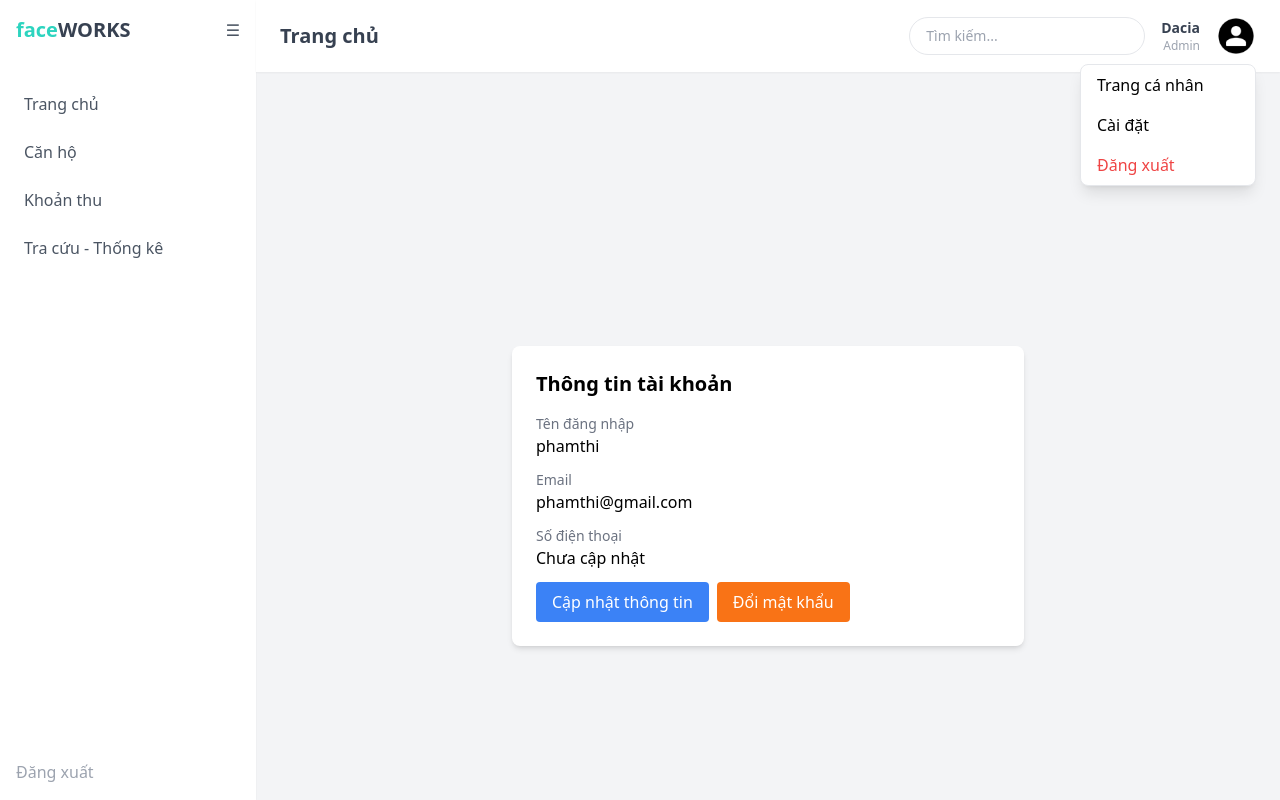
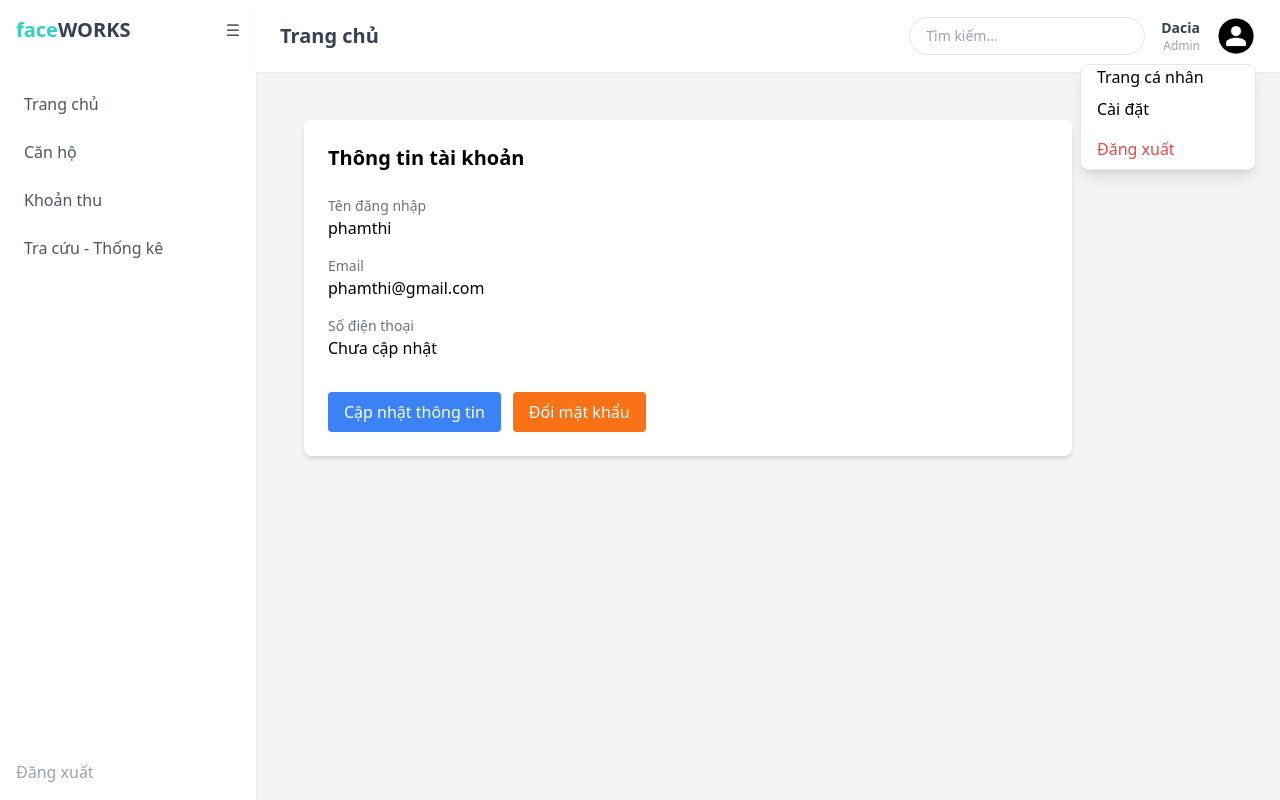
Before and after one commit to dinhthigaamer/Blue-Moon---BTL-CNPM, a React (Vite) app in the folder Front_end/: page /tai_khoan in a window 1280 px wide. Both pictures are taken after a click on the picture 1236 px from the left and 36 px from the top of the page. Built offline with nearby package versions, Linux system fonts and the light colour scheme.

Commit message:
thêm giao diện xem thông tin tài khoản

```diff
--- a/Front_end/src/components/HeaderPage.jsx
+++ b/Front_end/src/components/HeaderPage.jsx
@@ -1,5 +1,6 @@
 import logo from "../assets/Avatar.png"
 import { useState, useRef, useEffect } from "react";
+import { Link } from "react-router-dom";
 
 export default function HeaderPage({ account, setAccount }) {
     const [open, setOpen] = useState(false);
@@ -39,15 +40,18 @@ export default function HeaderPage({ account, setAccount }) {
                     <img
                         src={logo}
                         className="w-10 h-10 rounded-full"
-                        onClick={() => setOpen(!open)}
+                        onClick={(e) => setOpen(!open)}
                     />
 
                     {/* Menu */}
                     {open && (
                         <div className="absolute right-0 mt-2 w-44 bg-white border rounded-lg shadow-lg z-50">
-                            <div className="px-4 py-2 hover:bg-gray-100 cursor-pointer">
+                            <Link
+                                to="/tai_khoan"
+                                className="px-4 py-2 hover:bg-gray-100 cursor-pointer"
+                            >
                                 Trang cá nhân
-                            </div>
+                            </Link>
                             <div className="px-4 py-2 hover:bg-gray-100 cursor-pointer">
                                 Cài đặt
                             </div>
--- a/Front_end/src/pages/taikhoan/TaiKhoan.jsx
+++ b/Front_end/src/pages/taikhoan/TaiKhoan.jsx
@@ -9,7 +9,11 @@ export default function TaiKhoan() {
 
     const [editing, setEditing] = useState(false);
     const [showPasswordForm, setShowPasswordForm] = useState(false);
-    const [password, setPassword] = useState({ current: "", newPass: "", confirm: "" });
+    const [password, setPassword] = useState({
+        current: "",
+        newPass: "",
+        confirm: "",
+    });
 
     const handleChange = (e) => {
         const { name, value } = e.target;
@@ -39,13 +43,17 @@ export default function TaiKhoan() {
     };
 
     return (
-        <div className="min-h-screen bg-gray-100 flex items-center justify-center p-4">
-            <div className="bg-white rounded-lg shadow-md w-full max-w-lg p-6">
-                <h1 className="text-xl font-semibold mb-4">Thông tin tài khoản</h1>
+        <div className="px-6 py-6 bg-gray-100 min-h-screen">
+            {/* KHUNG NỘI DUNG */}
+            <div className="max-w-3xl">
+                <div className="bg-white rounded-lg shadow-md p-6">
+                    <h1 className="text-xl font-semibold mb-6">
+                        Thông tin tài khoản
+                    </h1>
 
                     {/* XEM THÔNG TIN */}
                     {!editing && !showPasswordForm && (
-                    <div className="space-y-3">
+                        <div className="space-y-4">
                             <div>
                                 <p className="text-sm text-gray-500">Tên đăng nhập</p>
                                 <p className="font-medium">{user.username}</p>
@@ -58,10 +66,12 @@ export default function TaiKhoan() {
 
                             <div>
                                 <p className="text-sm text-gray-500">Số điện thoại</p>
-                            <p className="font-medium">{user.phone || "Chưa cập nhật"}</p>
+                                <p className="font-medium">
+                                    {user.phone || "Chưa cập nhật"}
+                                </p>
                             </div>
 
-                        <div className="flex gap-2 mt-4">
+                            <div className="flex gap-3 pt-4">
                                 <button
                                     onClick={() => setEditing(true)}
                                     className="px-4 py-2 bg-blue-500 text-white rounded hover:bg-blue-600"
@@ -82,7 +92,46 @@ export default function TaiKhoan() {
                     {/* SỬA THÔNG TIN */}
                     {editing && (
                         <form onSubmit={handleSubmit} className="space-y-4">
-                        {/* input username, email, phone */}
+                            <input
+                                name="username"
+                                value={user.username}
+                                onChange={handleChange}
+                                className="w-full border px-3 py-2 rounded"
+                                placeholder="Tên đăng nhập"
+                            />
+
+                            <input
+                                name="email"
+                                value={user.email}
+                                onChange={handleChange}
+                                className="w-full border px-3 py-2 rounded"
+                                placeholder="Email"
+                            />
+
+                            <input
+                                name="phone"
+                                value={user.phone}
+                                onChange={handleChange}
+                                className="w-full border px-3 py-2 rounded"
+                                placeholder="Số điện thoại"
+                            />
+
+                            <div className="flex justify-end gap-2">
+                                <button
+                                    type="button"
+                                    onClick={() => setEditing(false)}
+                                    className="px-4 py-2 bg-gray-300 rounded hover:bg-gray-400"
+                                >
+                                    Hủy
+                                </button>
+
+                                <button
+                                    type="submit"
+                                    className="px-4 py-2 bg-blue-500 text-white rounded hover:bg-blue-600"
+                                >
+                                    Lưu
+                                </button>
+                            </div>
                         </form>
                     )}
 
@@ -136,7 +185,7 @@ export default function TaiKhoan() {
                             </div>
                         </form>
                     )}
-
+                </div>
             </div>
         </div>
     );
```
Lines whose indentation alone changed are shown as unchanged.
